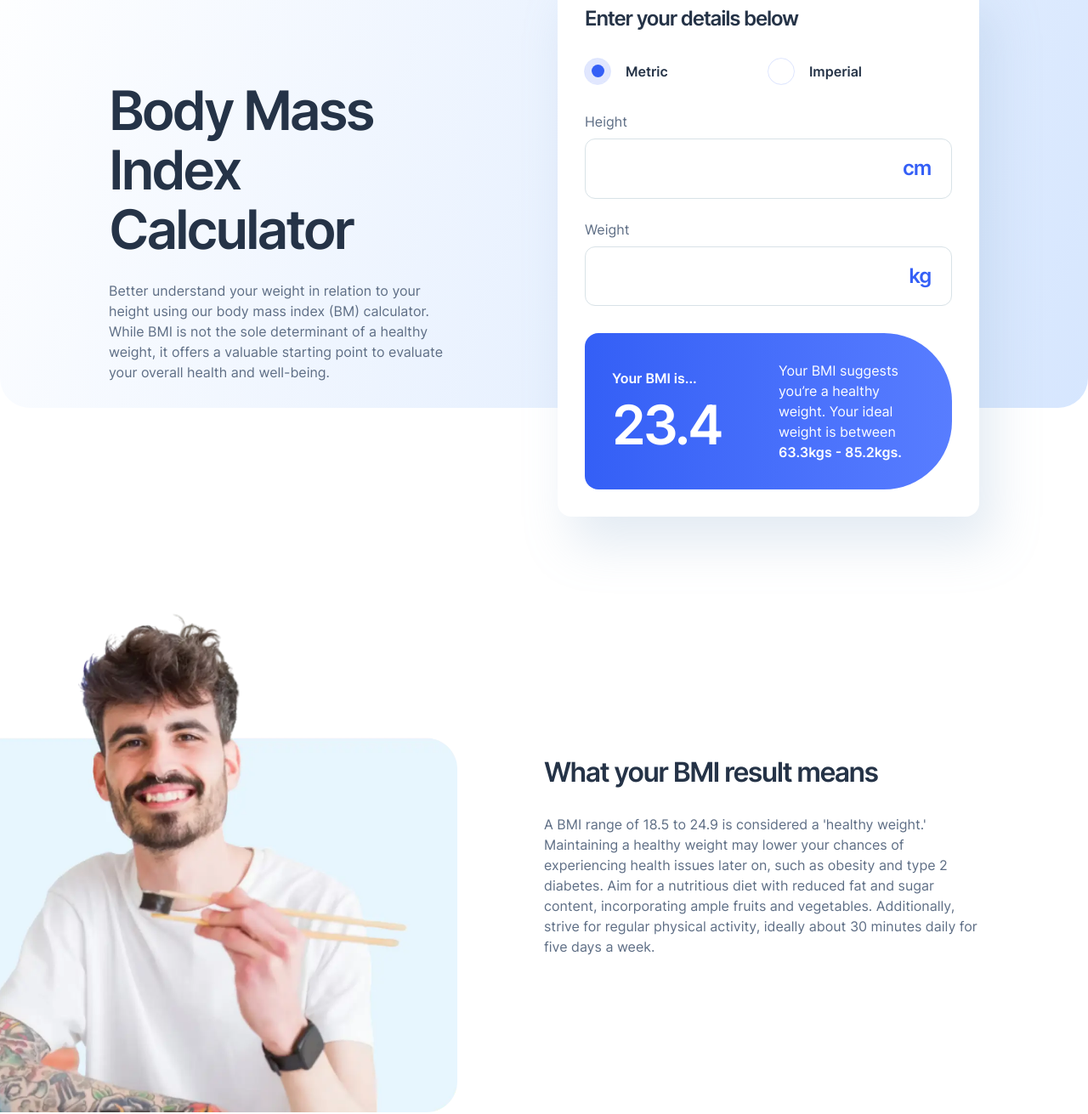
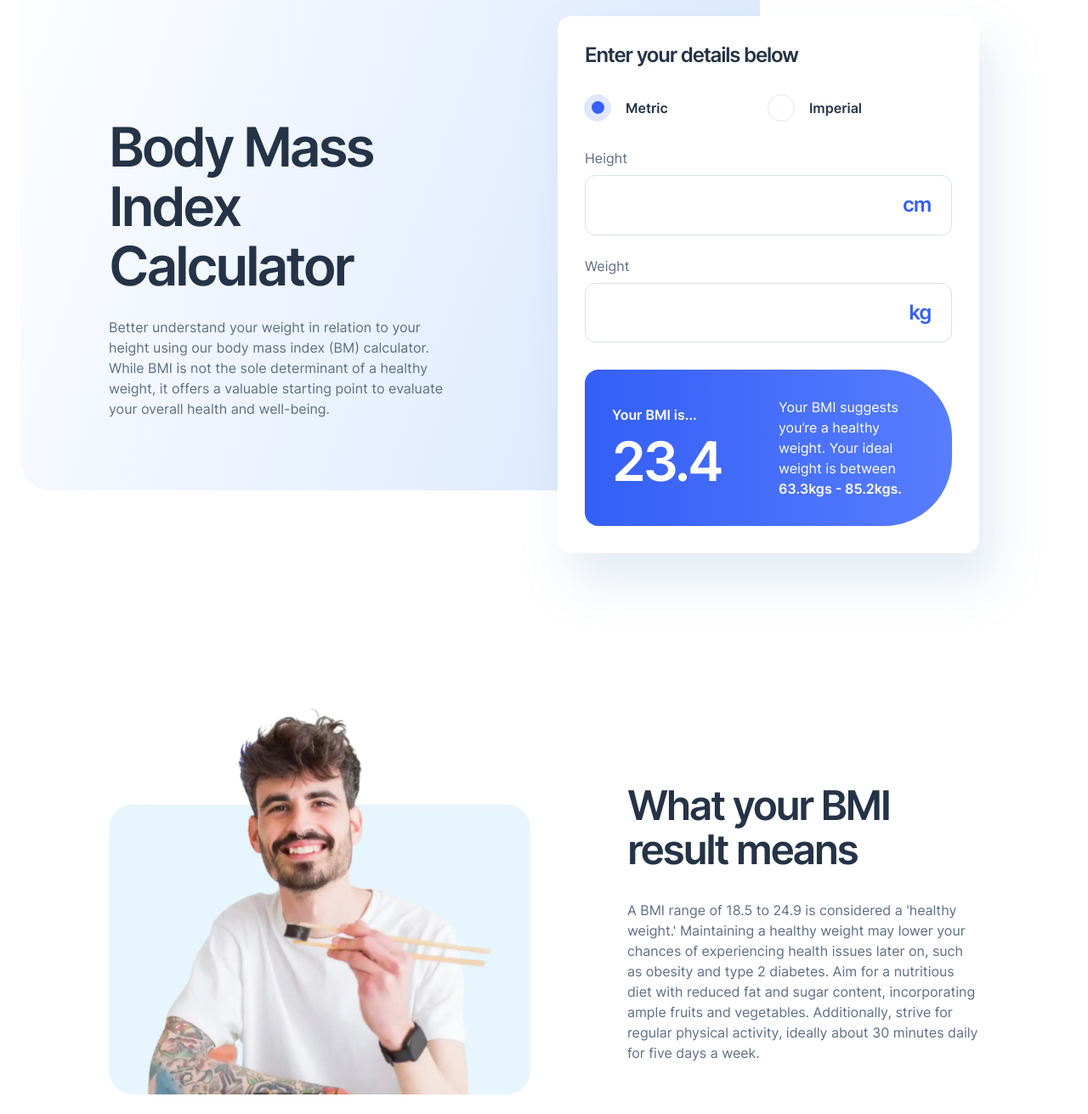
Before and after one commit to Dantalian5/bmi-calculator, a website built with Parcel: page src/index.html in a window 1280 px wide. Shown: the part 160-1471 px from the top of the page at 85% size. Built offline with nearby package versions, Linux system fonts and the light colour scheme.

Commit message:
dev desktop layout

```diff
--- a/src/assets/style/_layout.scss
+++ b/src/assets/style/_layout.scss
@@ -2,7 +2,7 @@
 .section {
 	width: clamp(18.75rem, 100%, 90rem);
 	margin-inline: auto;
-	margin-block: 0 4.5rem;
+	margin-bottom: 4.5rem;
 	display: flex;
 	flex-wrap: wrap;
 	&__title {
@@ -25,7 +25,7 @@
 	}
 	&__info,
 	&__bmicalc {
-		flex: 1 1 25rem;
+		flex: 1 1 100%;
 	}
 	&__title {
 		margin-bottom: 1.5rem;
@@ -99,9 +99,40 @@
 	}
 }
 @media (min-width: var.$breakpoint-desktop) {
+	.section {
+		margin-bottom: 7.5rem;
+	}
 	.header {
+		padding-block: 4.6875rem 3rem;
+		&__info,
+		&__bmicalc {
+			flex-basis: 20rem;
+		}
 		&__info {
 			padding-right: 8.5%;
+		}
+	}
+	.section-2 {
+		&__wrapper {
+			padding-inline: var(--section-padding-inline);
+			column-gap: 2rem;
+			align-items: flex-end;
+			margin-bottom: 6rem;
+		}
+		&__img {
+			left: 0;
+		}
+		&__header {
+			padding-inline: 8% 0;
+			margin-bottom: 2.5rem;
+		}
+		&__info {
+			column-gap: 2rem;
+			align-items: flex-start;
+			padding-block: 4.5rem 6rem;
+			& > .m-card {
+				flex: 1 1 30%;
+			}
 		}
 	}
 	.section-3 {
--- a/src/assets/style/_modules.scss
+++ b/src/assets/style/_modules.scss
@@ -8,7 +8,7 @@
 	height: 2.5rem;
 	margin-inline: auto;
 }
-.m-background-1 {
+.m-background-header {
 	position: relative;
 	&::before {
 		position: absolute;
@@ -45,10 +45,22 @@
 	}
 	.f-h--XL {
 		font-size: 4rem;
+		letter-spacing: -0.2rem;
+	}
+	.f-h--L {
+		font-size: 3rem;
+		letter-spacing: -0.15rem;
 	}
 	.m-logo {
 		width: 4rem;
 		height: 4rem;
 		margin-left: 0;
 	}
+	.m-background-header {
+		&::before {
+			height: 46.0625rem;
+			left: 1.5rem;
+			width: 68%;
+		}
+	}
 }
--- a/src/assets/style/_variables.scss
+++ b/src/assets/style/_variables.scss
@@ -38,7 +38,7 @@
 .c-pwhite {
 	color: var(--Pure-White);
 }
-$breakpoint-tablet: 700px;
+$breakpoint-tablet: 600px;
 $breakpoint-desktop: 1024px;
 @media screen and (min-width: $breakpoint-desktop) {
 	:root {
--- a/src/assets/style/modules/_fonts.scss
+++ b/src/assets/style/modules/_fonts.scss
@@ -32,7 +32,7 @@
 }
 .f-h--S {
 	font-size: 1.25rem;
-	line-height: normal;
+	line-height: 1.2;
 	letter-spacing: -0.0625rem;
 }
 .f-b--M {
--- a/src/index.html
+++ b/src/index.html
@@ -20,7 +20,7 @@
 		<link rel="stylesheet" href="assets/style/style.scss" />
 	</head>
 	<body>
-		<header class="section header m-background-1">
+		<header class="section header m-background-header">
 			<div class="header__logo">
 				<img class="m-logo" src="assets/images/logo.svg" alt="logo" />
 			</div>
```
